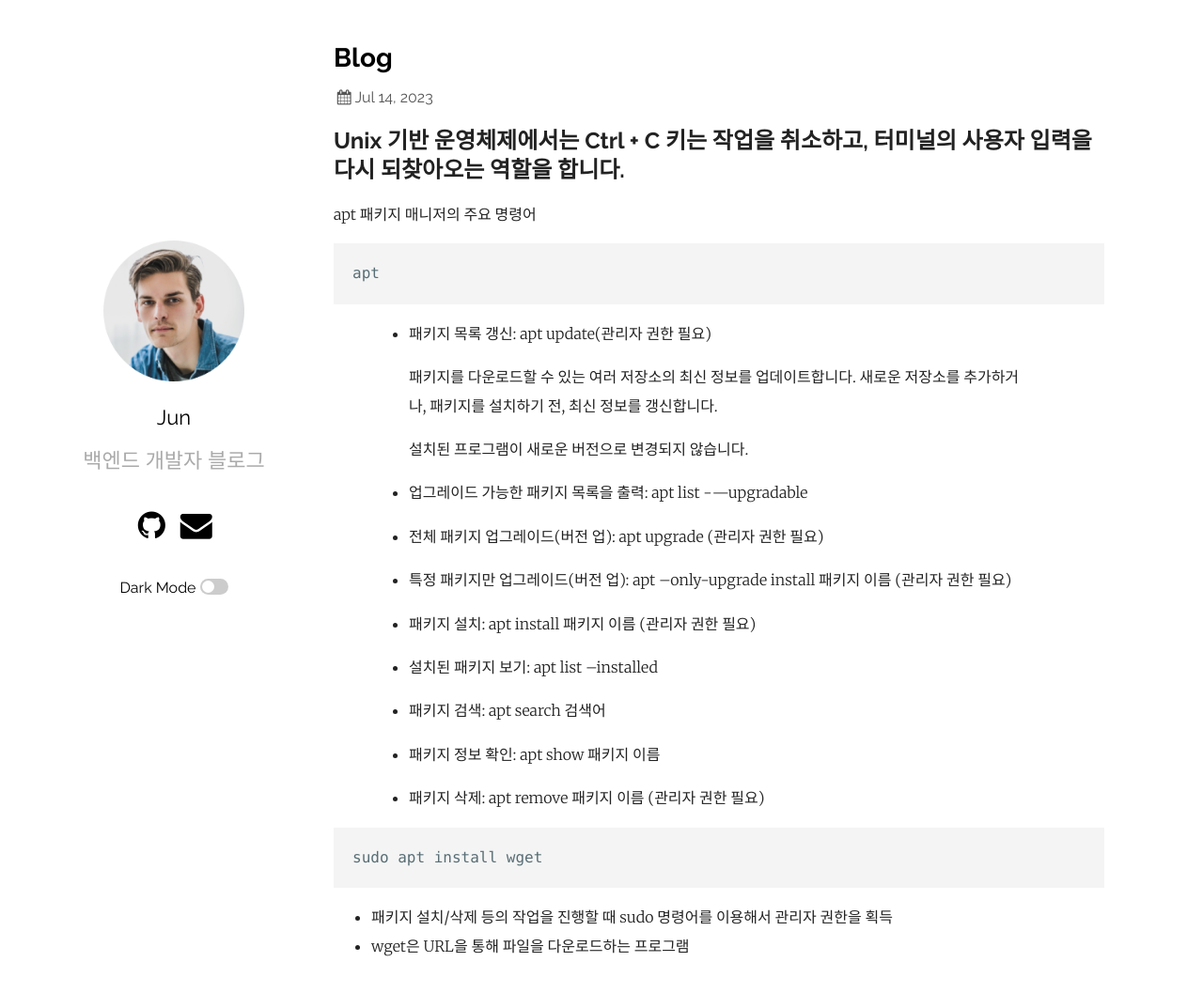
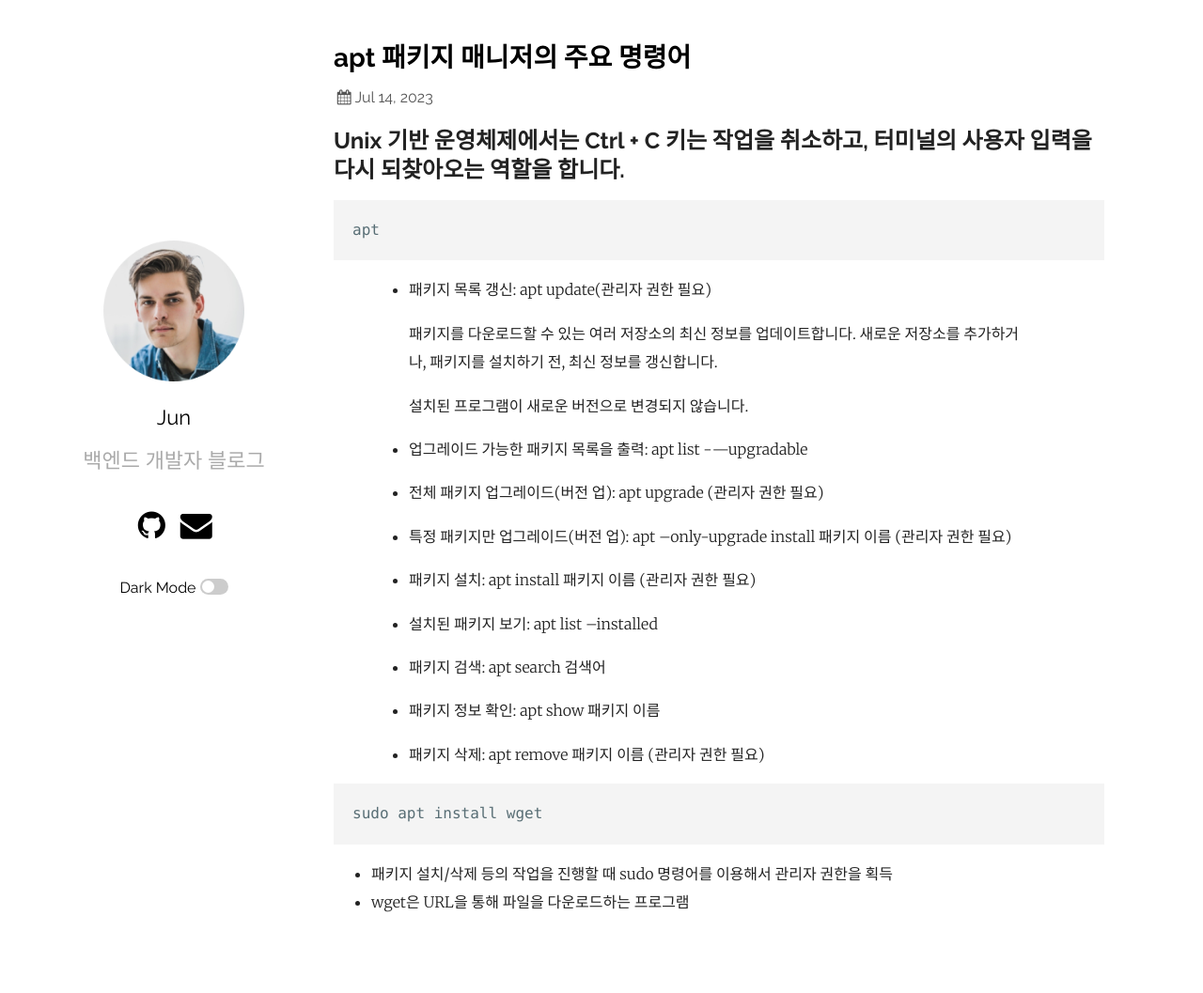
Before and after one commit to ymind14563/ymind14563.github.io, a Jekyll site: the page built from _posts/2023-07-14-blog.markdown, in a window 1280 px wide and 1067 px high. Shown: the top 1057 px of the window at 94% size. Built offline with Jekyll 4.4.1, drawn with Linux system fonts in a browser that asks for light colours.

Commit message:
post blog

````diff
--- a/_posts/2023-07-14-blog.markdown
+++ b/_posts/2023-07-14-blog.markdown
@@ -1,12 +1,11 @@
 ---
 layout: post
-title:
+title: apt 패키지 매니저의 주요 명령어
 date:   2023-07-14
 categories:
 ---
 ## Unix 기반 운영체제에서는 Ctrl + C 키는 작업을 취소하고, 터미널의 사용자 입력을 다시 되찾아오는 역할을 합니다.
 
-apt 패키지 매니저의 주요 명령어
 ```
 apt
 ```
````
